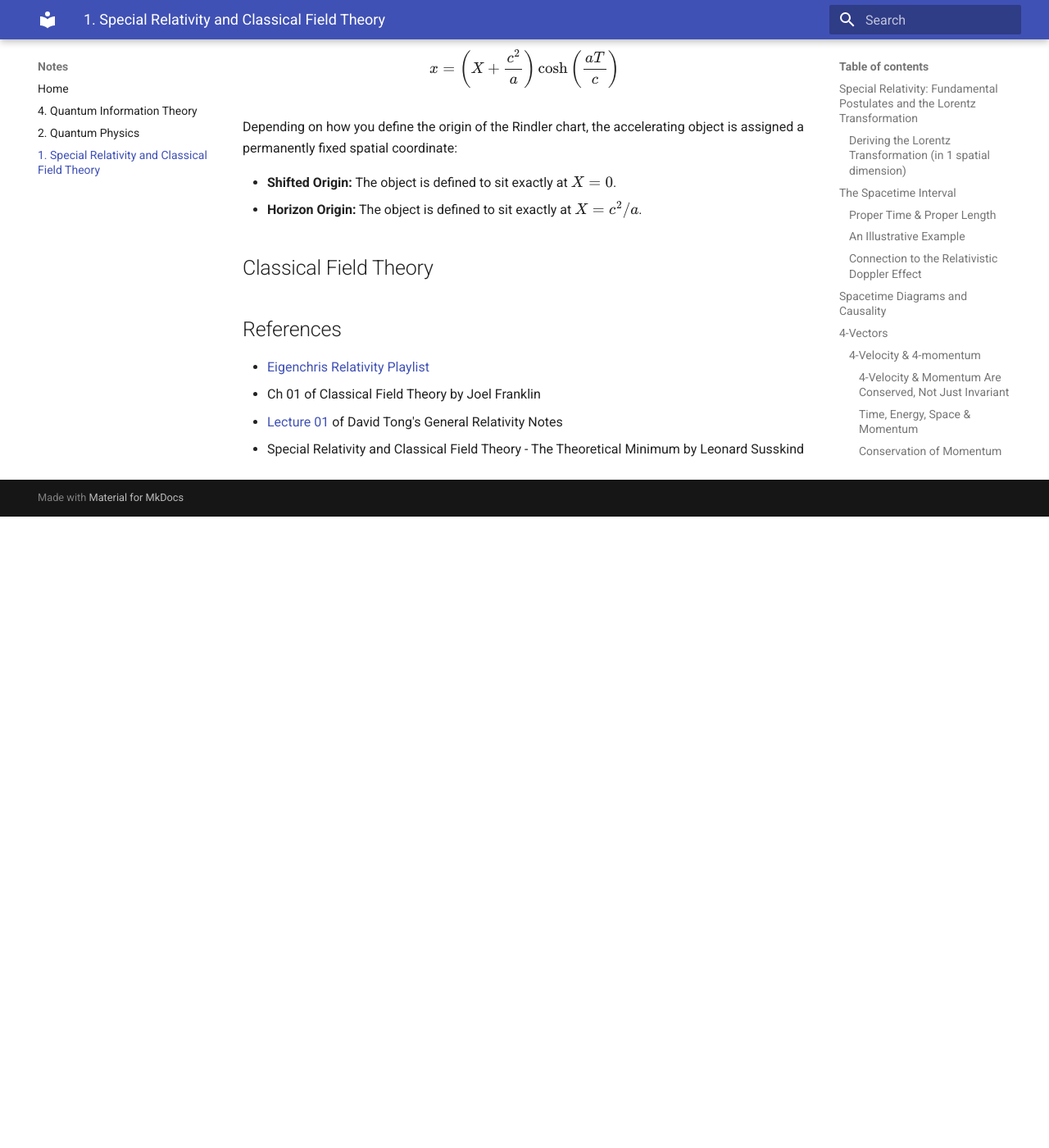
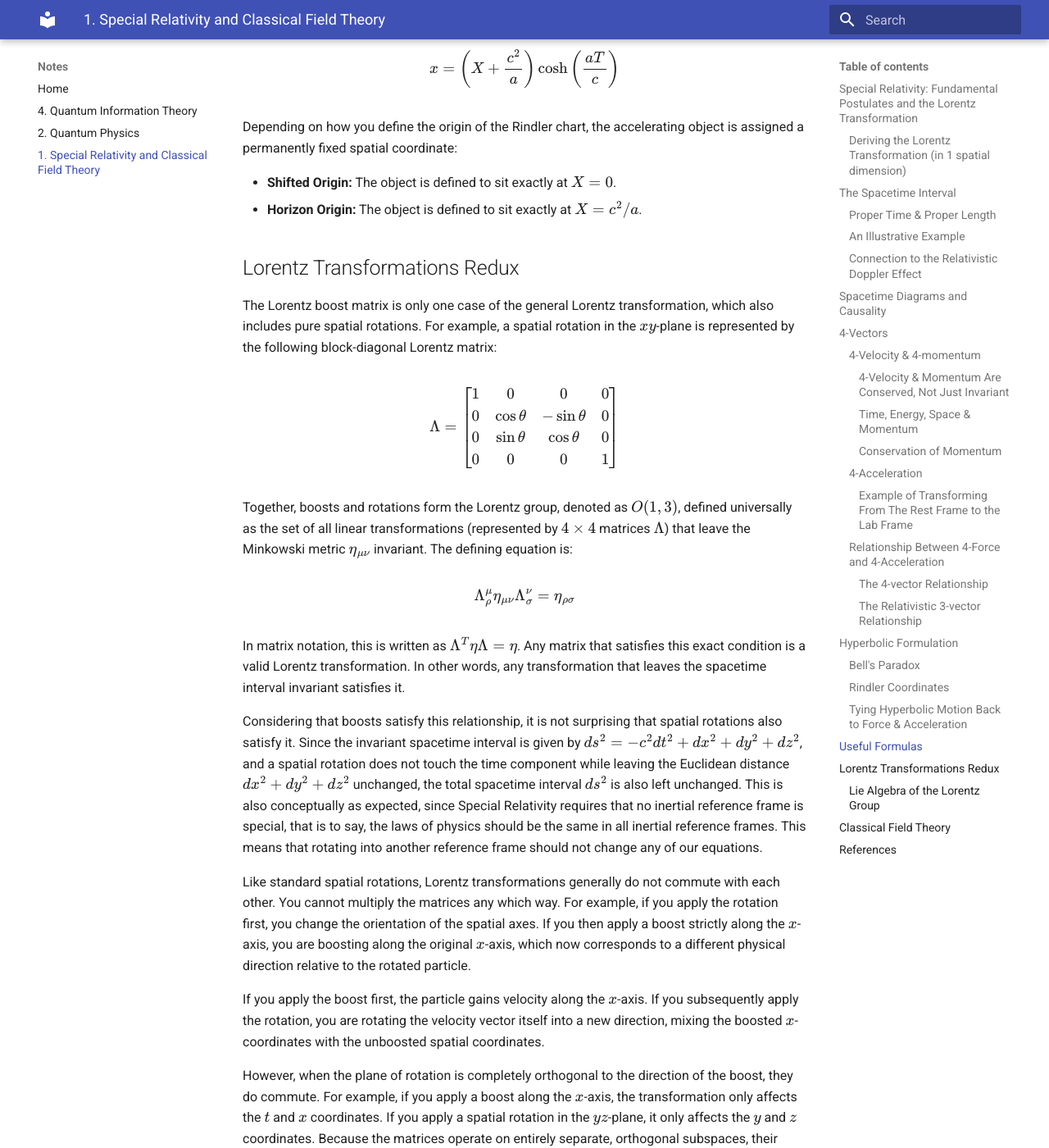
Before and after one commit to regstuff/notes, an MkDocs documentation site: the page built from docs/special_relativity_classical_field_theory.md, in a window 1280 px wide and 1400 px high, scrolled down 28233 px. Shown: the whole window at 82% size. Built offline with MkDocs 1.6.1 and Material for MkDocs 9.7.7, drawn with Linux system fonts in a browser that asks for light colours; before the commit the page ends 28863 px from its top, so only the background shows below that; some of the changed text lies outside the part shown.

Commit message:
Update special_relativity_classical_field_theory.md

```diff
--- a/docs/special_relativity_classical_field_theory.md
+++ b/docs/special_relativity_classical_field_theory.md
@@ -696,6 +696,58 @@ Depending on how you define the origin of the Rindler chart, the accelerating ob
 * **Shifted Origin:** The object is defined to sit exactly at $X=0$.
 * **Horizon Origin:** The object is defined to sit exactly at $X=c^2/a$.
 
+## Lorentz Transformations Redux
+The Lorentz boost matrix is only one case of the general Lorentz transformation, which also includes pure spatial rotations. For example, a spatial rotation in the $xy$-plane is represented by the following block-diagonal Lorentz matrix:
+
+$$\Lambda=\begin{bmatrix}1&0&0&0\\0&\cos\theta&-\sin\theta&0\\0&\sin\theta&\cos\theta&0\\0&0&0&1\end{bmatrix}$$
+
+Together, boosts and rotations form the Lorentz group, denoted as $O(1,3)$, defined universally as the set of all linear transformations (represented by $4 \times 4$ matrices $\Lambda$) that leave the Minkowski metric $\eta_{\mu\nu}$ invariant. The defining equation is:
+
+$$\Lambda^\mu_\rho\eta_{\mu\nu}\Lambda^\nu_\sigma=\eta_{\rho\sigma}$$
+
+In matrix notation, this is written as $\Lambda^T\eta\Lambda=\eta$. Any matrix that satisfies this exact condition is a valid Lorentz transformation. In other words, any transformation that leaves the spacetime interval invariant satisfies it.
+
+Considering that boosts satisfy this relationship, it is not surprising that spatial rotations also satisfy it. Since the invariant spacetime interval is given by $ds^2=-c^2dt^2+dx^2+dy^2+dz^2$, and a spatial rotation does not touch the time component while leaving the Euclidean distance $dx^2+dy^2+dz^2$ unchanged, the total spacetime interval $ds^2$ is also left unchanged. This is also conceptually as expected, since Special Relativity requires that no inertial reference frame is special, that is to say, the laws of physics should be the same in all inertial reference frames. This means that rotating into another reference frame should not change any of our equations.
+
+Like standard spatial rotations, Lorentz transformations generally do not commute with each other. You cannot multiply the matrices any which way. For example, if you apply the rotation first, you change the orientation of the spatial axes. If you then apply a boost strictly along the $x$-axis, you are boosting along the original $x$-axis, which now corresponds to a different physical direction relative to the rotated particle.
+
+If you apply the boost first, the particle gains velocity along the $x$-axis. If you subsequently apply the rotation, you are rotating the velocity vector itself into a new direction, mixing the boosted $x$-coordinates with the unboosted spatial coordinates.
+
+However, when the plane of rotation is completely orthogonal to the direction of the boost, they do commute. For example, if you apply a boost along the $x$-axis, the transformation only affects the $t$ and $x$ coordinates. If you apply a spatial rotation in the $yz$-plane, it only affects the $y$ and $z$ coordinates. Because the matrices operate on entirely separate, orthogonal subspaces, their matrix multiplication commutes.
+
+### Lie Algebra of the Lorentz Group
+In the Lie algebra of the Lorentz group, The 3 $K_i$ are the generators of boosts and 3 $J_i$ are the generators of rotations. Their commutation relations dictate how the operations interact.
+
+The commutator of two boosts in different directions generates a rotation: $[K_i,K_j]=-i\epsilon_{ijk}J_k$. Thus, if you apply a boost in the $x$-direction followed by a boost in the $y$-direction, the result is not just a single combined boost in the $xy$-plane. It results in a combined boost plus an induced spatial rotation. In physics, this induced relativistic rotation is known as Thomas precession (or Wigner rotation).
+
+A Lorentz transformation matrix may represent a boost, a rotation or both. It can be generated by exponentiating a linear combination of six fundamental generators, written as:
+
+$$\Lambda = \exp\left( \sum_{i=1}^3 \theta^i J_i + \sum_{i=1}^3 \phi^i K_i \right)$$
+
+To take the exponent of a matrix, we evaluate the matrix exponential, which is defined by the infinite Taylor series expansion:
+
+$$\exp(M)=I+M+\frac{1}{2!}M^2+\frac{1}{3!}M^3+\dots=\sum_{n=0}^{\infty}\frac{1}{n!}M^n$$
+
+For pure rotations, the matrix argument is $M=\theta J$. The rotation generators $J$ are anti-Hermitian matrices, which means $J^2=-I$. The Taylor series gives the sequence of matrix powers with alternating signs:
+
+$$\exp(\theta J)=I+\theta J-\frac{1}{2!}\theta^2 I-\frac{1}{3!}\theta^3 J+\frac{1}{4!}\theta^4 I+\dots$$
+
+Seperately grouping terms containing $I$ and $J$:
+
+$$\exp(\theta J)=I\left(1-\frac{1}{2!}\theta^2+\frac{1}{4!}\theta^4-\dots\right)+J\left(\theta-\frac{1}{3!}\theta^3+\dots\right)$$
+
+This reduces to $\exp(\theta J)=I\cos\theta+J\sin\theta$.
+
+For boosts, the boost generators $K$ are Hermitian, so $K^2=I$. The Taylor series can be written as:
+
+$$\exp(\phi K)=I+\phi K+\frac{1}{2!}\phi^2 I+\frac{1}{3!}\phi^3 K+\frac{1}{4!}\phi^4 I+\dots$$
+
+$$=I\left(1+\frac{1}{2!}\phi^2+\frac{1}{4!}\phi^4+\dots\right)+K\left(\phi+\frac{1}{3!}\phi^3+\dots\right)$$
+
+$$\exp(\phi K)=I\cosh\phi+K\sinh\phi$$
+
+If the exponent contains both rotations and boosts simultaneously ($\sum\theta^i J_i+\sum\phi^i K_i$), the expansion becomes significantly more complex.
+
 ## Classical Field Theory
 
 ## References
```
